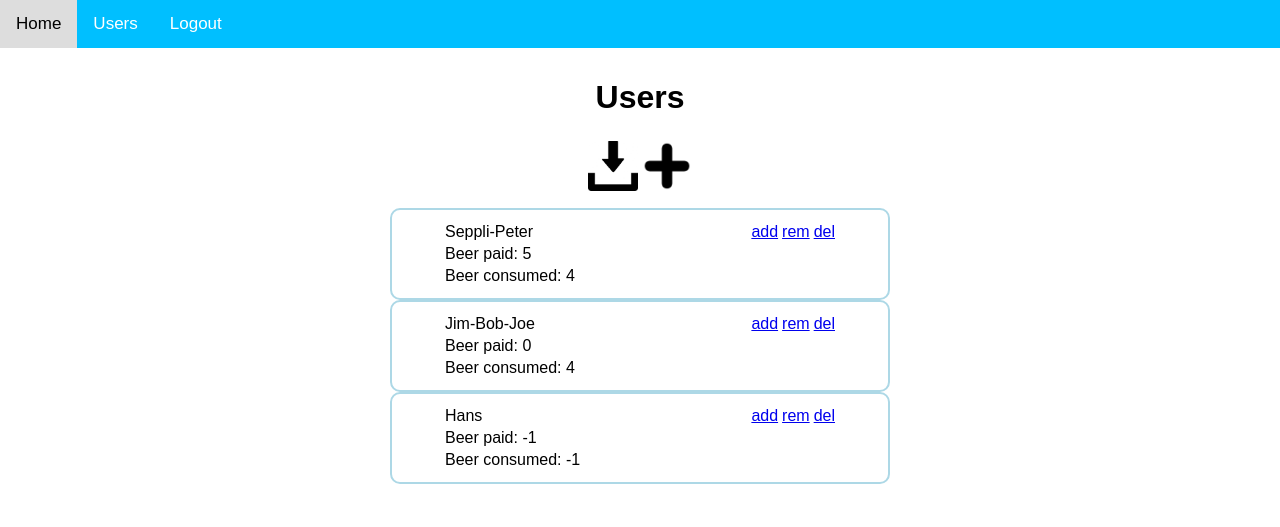
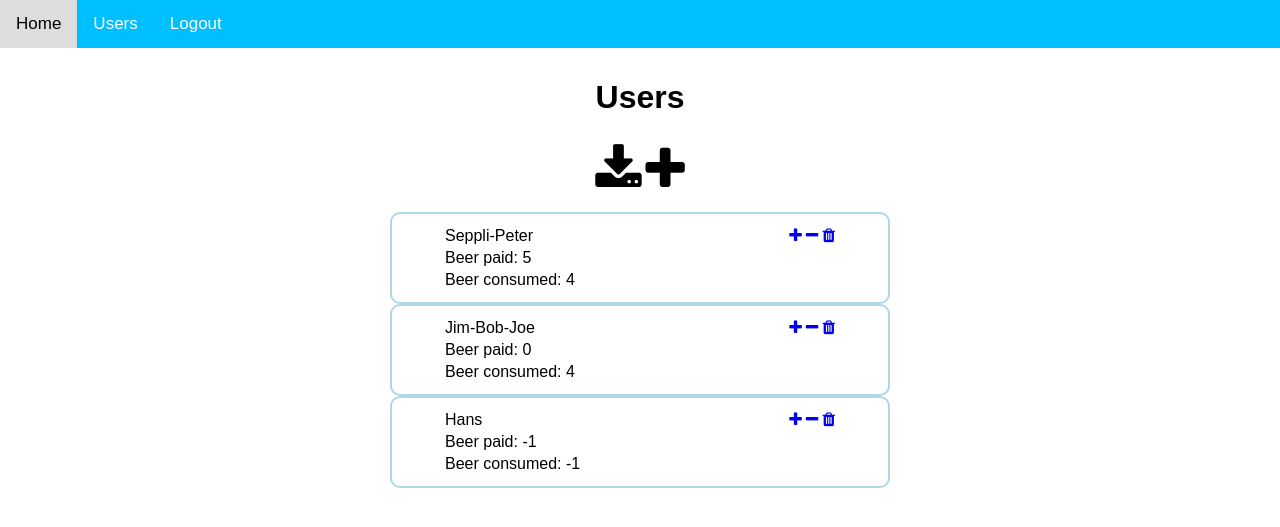
Before and after one commit to Adyrem/RogueLikeUnity, a PHP site: page /index.php?site=UserList in a window 1280 px wide. Shown: the top 527 px of the page. Run offline with PHP 8.4, Linux system fonts and the light colour scheme; the visitor is signed in with stand-in values (Sample User, id 1).

Commit message:
Removed images, now using font awesome

```diff
--- a/UserList.php
+++ b/UserList.php
@@ -2,8 +2,8 @@
     <h1>Users</h1>
     <table>
         <tr>
-            <td><a href="index.php?site=UserList&func=download"><img src="data/download_arrow.jpg"></a></td>
-            <td><a href="index.php?site=adduser"><img src="data/add_user.jpg"></a></td>
+            <td><a class="icon" href="index.php?site=UserList&func=download"><i class="fa fa-download"></i></a></td>
+            <td><a class="icon" href="index.php?site=adduser"><i class="fa fa-plus"></i></a></td>
         </tr>
 </table>
 </div>
@@ -73,9 +73,9 @@
                 <td style="width: 100%">
                     <?php echo $name ?>
                 </td>
-                <td><a <?php echo 'href="index.php?site=UserList&func=add&name='.$name.'"'; ?>>add</a></td>
-                <td><a <?php echo 'href="index.php?site=UserList&func=remove&name='.$name.'"'; ?>>rem</a></td>
-                <td><a <?php echo 'href="index.php?site=UserList&func=confirmDel&name='.$name.'"'; ?>>del</td>
+                <td><a <?php echo 'href="index.php?site=UserList&func=add&name='.$name.'"'; ?>><i class="fa fa-plus"></i></a></td>
+                <td><a <?php echo 'href="index.php?site=UserList&func=remove&name='.$name.'"'; ?>><i class="fa fa-minus"></i></a></td>
+                <td><a <?php echo 'href="index.php?site=UserList&func=confirmDel&name='.$name.'"'; ?>><i class="fa fa-trash"></i></td>
             </tr>
             <tr>
                 <td>
--- a/main.css
+++ b/main.css
@@ -141,7 +141,9 @@ form > *
     width: 100%;
 }
 
-img {
-    width: 50px;
-    height: 50px;
+/*class for download and add button in user list*/
+.icon {
+    font-size: 50px;
+    color: black;
+    justify-content: space-between;
 }
```
Also changed, not shown: data/add_user.jpg (deleted), data/download_arrow.jpg (deleted).
